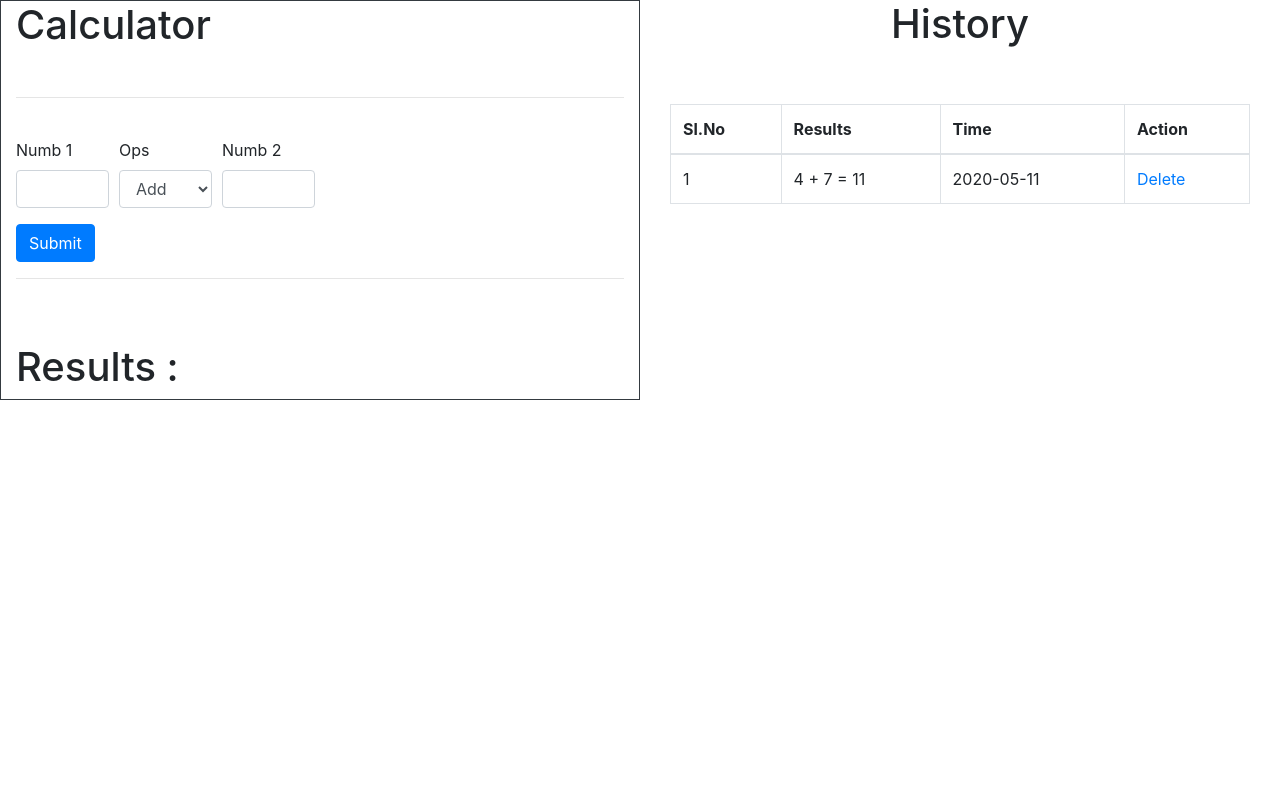
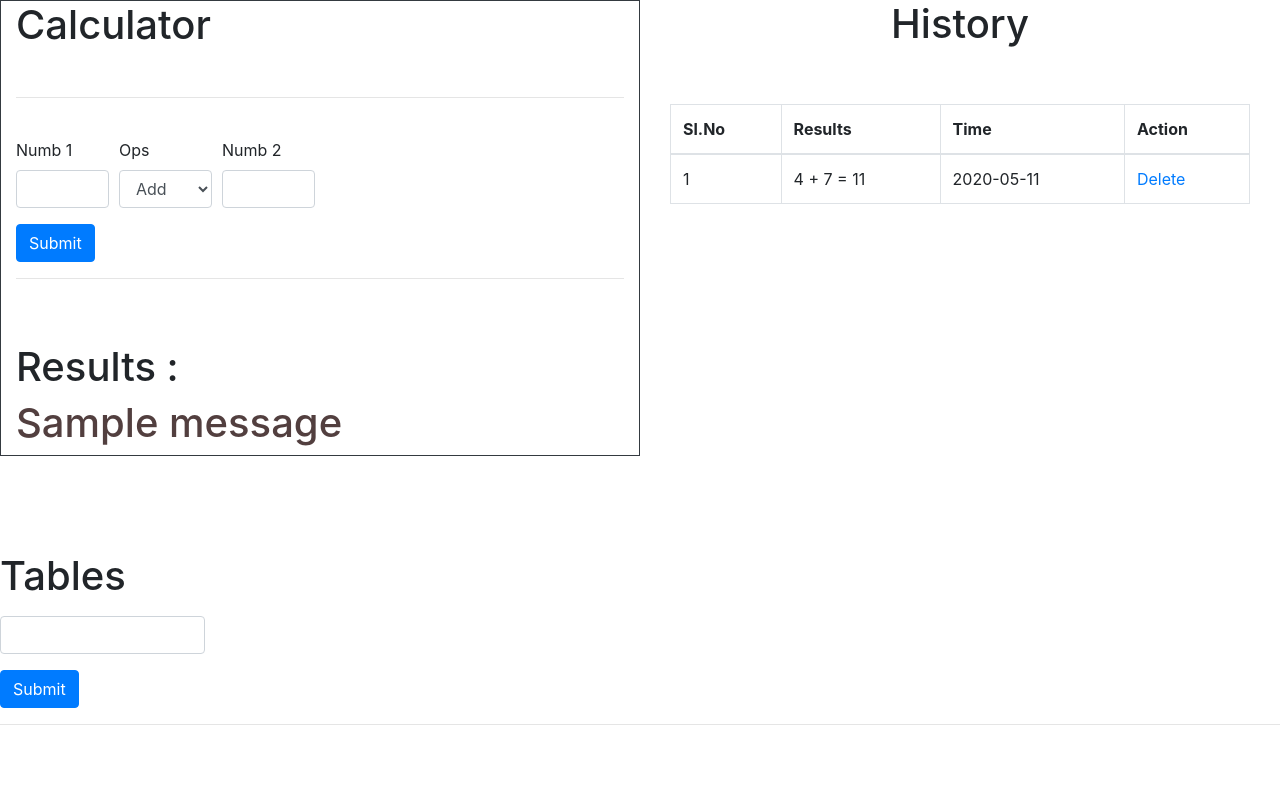
Before and after one commit to ManuBRamesh/Calculator, a Flask app: page / in a window 1280 px wide. Run offline with Flask 2, Linux system fonts and the light colour scheme; data comes from the database, SQL or seed files in the repository; both versions use the stored data as it was after the commit; one stand-in notice (Sample message) is shown; some libraries are stand-ins or nearby versions.

Commit message:
improved the code and added tables functionality

```diff
--- a/app.py
+++ b/app.py
@@ -1,9 +1,10 @@
-from flask import Flask, render_template, request, redirect, url_for
+from flask import Flask, render_template, request, redirect, url_for, flash
 from flask_sqlalchemy import SQLAlchemy
 from datetime import datetime
 
 app = Flask(__name__)
 app.config['SQLALCHEMY_DATABASE_URI'] = 'sqlite:///history.db'
+app.config['SECRET_KEY'] = 'abc'
 db = SQLAlchemy(app)
 
 
@@ -11,6 +12,7 @@ class History(db.Model):
     id = db.Column(db.Integer, primary_key=True)
     result = db.Column(db.String(200), nullable=True)
     date_created = db.Column(db.DateTime, default=datetime.utcnow)
+    session = db.Column(db.String(200), nullable=True)
 
     def __repr__(self):
         return '<Id %r>' % self.id
@@ -18,38 +20,38 @@ class History(db.Model):
 #route to do the operation
 @app.route('/', methods=['GET', 'POST'])
 def index():
-    if request.method == "POST":
-        numb1 = int(request.form.get("numb1"))
-        ops = request.form.get("ops")
-        numb2 = int(request.form.get("numb2"))
-
-        if ops == "add":
-            data = numb1 + numb2
-            ops = "+"
-        elif ops == "mul":
-            data = numb1 * numb2
-            ops = "*"
-        elif ops == "div" and numb2 != 0:
-            data = numb1 / numb2
-            ops = "/"
-        elif ops == "sub":
-            data = numb1 - numb2
-            ops = "-"
-        else:
-            data = "Invalid numbers"
-
-        results = str(numb1) + " " + ops  + " " + str(numb2) + " = " + str(data)
-        print("results   : "+ results)
-        new_row = History(result=str(results))
-
-        db.session.add(new_row)
-        db.session.commit()
-        history = History.query.order_by(History.id).all()
-        return render_template('index.html', results=results, history=history)
-
-    else:
+    if request.method == "GET":
         history = History.query.order_by(History.id).all()
         return render_template('index.html', history=history)
+
+
+    numb1 = int(request.form.get("numb1"))
+    ops = request.form.get("ops")
+    numb2 = int(request.form.get("numb2"))
+
+    if ops == "add":
+        data = numb1 + numb2
+        ops = "+"
+    elif ops == "mul":
+        data = numb1 * numb2
+        ops = "*"
+    elif ops == "div" and numb2 != 0:
+        data = numb1 / numb2
+        ops = "/"
+    elif ops == "sub":
+        data = numb1 - numb2
+        ops = "-"
+    else:
+        data = "Invalid numbers"
+
+    results = str(numb1) + " " + ops  + " " + str(numb2) + " = " + str(data)
+    new_row = History(result=str(results))
+
+    db.session.add(new_row)
+    db.session.commit()
+
+    flash(results)
+    return redirect(url_for('index'))
 
 
 @app.route('/delete/<int:id>')
@@ -62,7 +64,18 @@ def delete(id):
         return redirect('/')
 
     except:
-        return "There was problem in deducting the row"
+        return "There was problem in deleting the row"
+
+
+#route to display tables
+@app.route('/table', methods=['GET'])
+def tables():
+    num = request.values.get('table')
+    return redirect(url_for('temp_table',num=num))
+
+@app.route('/table/<int:num>')
+def temp_table(num):
+    return render_template('tables.html', n=num)
 
 if __name__ == "__main__":
     app.run(debug=True)
--- a/templates/index.html
+++ b/templates/index.html
@@ -35,7 +35,16 @@
             </div>
         </div>
         <button type="submit" class="btn btn-primary">Submit</button> <hr><br><br>
-        <h1>Results : </h1><h1 style="color: rgb(82, 63, 63);">{{ results }}</h1>
+        <h1>Results : </h1>
+          {% with messages = get_flashed_messages() %}
+          {% if messages %}
+          {% for message in messages %}
+          <h1 style="color: rgb(82, 63, 63);">{{ message }}</h1>
+          {% endfor %}
+
+          {% endif %}
+          {% endwith %}
+
     </form>
     </div>
 
@@ -72,5 +81,17 @@
     </div>
     </div>
 </div>
+
+
+<br><br><br><br>
+<form action="/table" method='GET'>
+  <div class="form-row">
+      <div class="form-group col-md-2">
+          <label for="table"><h1>Tables</h1></label>
+          <input type="number" class="form-control" id="table" name="table" required min="1" max="99999">
+      </div>
+  </div>
+  <button type="submit" class="btn btn-primary">Submit</button> <hr><br><br>
+</form>
 </body>
 </html>
```
Also changed, not shown: templates/tables.html (added, +11 -0 lines), history.db, 3 other files.
